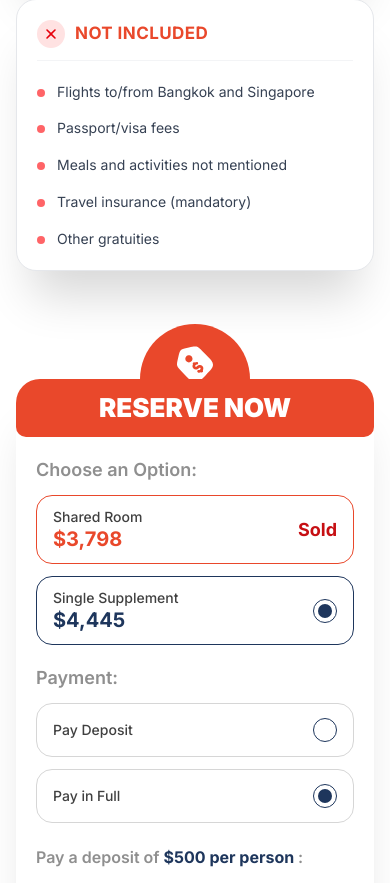
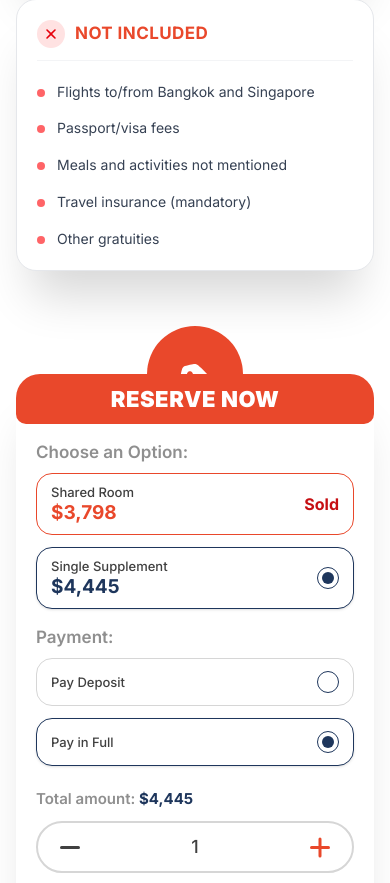
Before and after one commit to A123hannan/Wandering-Earl-tours-Website, a Next.js app: page /tours/1/whatsIncluded in a window 390 px wide. Shown: the part 1091-1974 px from the top of the page. Built offline with nearby package versions, Linux system fonts and the light colour scheme.

Commit message:
Fix single line reserve now heading, prevent horizontal scroll, and optimize responsive layout

```diff
--- a/src/app/tours/[id]/layout.tsx
+++ b/src/app/tours/[id]/layout.tsx
@@ -24,7 +24,7 @@ export default async function Layout({
                 imgSrc={"/images/toursDetailed/heroImage.png"}
                 title={tour?.heading || "SE Asia Culinary Journey (2024)"}
             />
-            <main className="relative -mt-[50px] sm:-mt-[70px] md:-mt-[90px] lg:-mt-[110px] 2xl:-mt-[130px] z-40 max-w-[1760px] mx-auto px-4 sm:px-6 md:px-8 xl:px-12 2xl:px-16 flex flex-col 2xl:flex-row items-center 2xl:items-start justify-between gap-12 sm:gap-16 2xl:gap-[129px] mb-[60px] sm:mb-[80px] lg:mb-[100px]">
+            <main className="relative -mt-[50px] sm:-mt-[70px] md:-mt-[90px] lg:-mt-[110px] 2xl:-mt-[130px] z-40 max-w-[1760px] mx-auto px-4 sm:px-6 md:px-8 xl:px-12 2xl:px-8 3xl:px-16 flex flex-col 2xl:flex-row items-center 2xl:items-start justify-between gap-12 sm:gap-16 2xl:gap-[50px] 3xl:gap-[129px] mb-[60px] sm:mb-[80px] lg:mb-[100px]">
                 <div className="flex flex-col gap-[24px] sm:gap-[32px] md:gap-[40px] flex-1 min-w-0 w-full max-w-[1038px] mx-auto 2xl:mx-0">
                     <ToursDetailedNavbar />
                     <div className="w-full min-w-0 max-w-[1038px]">
--- a/src/components/Tours/ToursHeroComponent/toursHeroComponent.tsx
+++ b/src/components/Tours/ToursHeroComponent/toursHeroComponent.tsx
@@ -8,12 +8,8 @@ export default function TourHero({ title, imgSrc }: props) {
   const src = imgSrc ? imgSrc : "/images/Tours/BgImage.png"
   const titleContent = title ? title : "Tours"
   return (
-    <div className="relative w-full overflow-x-hidden">
-      {/* Image block — always full-bleed object-cover, like the homepage hero.
-          Aspect ratio cascades from a tall mobile crop to a wide banner crop;
-          lg/xl (and therefore 2xl+, which inherits xl) are UNCHANGED from
-          before — this is the ratio that already looked right. */}
-      <div className="relative w-screen min-h-[360px] overflow-hidden aspect-[4/3] sm:aspect-[3/2] md:aspect-[16/9] lg:aspect-[1921/60] xl:aspect-[1921/460] flex items-center justify-center">
+    <div className="relative w-full overflow-hidden">
+      <div className="relative w-full min-h-[360px] overflow-hidden aspect-[4/3] sm:aspect-[3/2] md:aspect-[16/9] lg:aspect-[1921/460] xl:aspect-[1921/460] flex items-center justify-center">
         <Image
           src={src}
           alt="Tours Background"
--- a/src/components/ToursDetailed/ReservanceCard/reservanceCard.tsx
+++ b/src/components/ToursDetailed/ReservanceCard/reservanceCard.tsx
@@ -4,20 +4,20 @@ import React, { useState } from "react";
 import { DollarIcon } from "@/assets/icons";
 
 export default function ReservanceCard() {
-    const [selectedOption, setSelectedOption] = useState<boolean>(true);
+    const [selectedOption, setSelectedOption] = useState<string>("single_supplement");
     const [selectedPayment, setSelectedPayment] = useState<string>("full");
     const [count, setCount] = useState<number>(1);
 
-    const handleSelectedOption = () => {
-        setSelectedOption((prev) => !prev);
+    const handleSelectedOption = (option: string) => {
+        setSelectedOption(option);
     };
 
     const handleSelectedDeposit = () => {
-        setSelectedPayment("Deposit");
+        setSelectedPayment("deposit");
     };
 
     const handleSelectedFull = () => {
-        setSelectedPayment("Full");
+        setSelectedPayment("full");
     };
 
     const handleIncrement = () => {
@@ -29,140 +29,165 @@ export default function ReservanceCard() {
     };
 
     return (
-        <div className="relative mt-[60px] rounded-[24px] mx-auto w-full max-w-[593px] bg-white shadow-[0px_40px_48px_-16px_rgba(0,0,0,0.16)]">
+        <div className="relative mt-[55px] sm:mt-[65px] 2xl:mt-[60px] rounded-[24px] mx-auto w-full max-w-[593px] bg-white shadow-[0px_40px_48px_-16px_rgba(0,0,0,0.16)] transition-all duration-300">
             {/* Top Dollar Arch & Red Header */}
             <div className="relative flex flex-col items-center justify-center">
-                <div className="absolute -top-[55px] sm:-top-[60px] z-0 h-[110px] w-[110px] sm:h-[120px] sm:w-[120px] rounded-full bg-accent flex justify-center pt-[14px] sm:pt-[16px]">
-                    <div className="text-white scale-90 sm:scale-100">
+                {/* Protruding Semicircle Dome */}
+                <div className="absolute -top-[48px] sm:-top-[58px] z-0 h-[96px] w-[96px] sm:h-[116px] sm:w-[116px] rounded-full bg-accent flex justify-center pt-2.5 sm:pt-3.5">
+                    <div className="text-white scale-75 sm:scale-85 origin-center flex items-center justify-center">
                         <DollarIcon />
                     </div>
                 </div>
-                <p className="relative z-10 w-full text-center px-4 py-4 sm:py-[24px] rounded-tr-[24px] rounded-tl-[24px] rounded-br-[10px] rounded-bl-[10px] bg-accent text-[26px] sm:text-[32px] md:text-[36px] font-[900] leading-[100%] uppercase text-white">
+
+                {/* Main Red Banner */}
+                <p className="relative z-10 w-full text-center px-4 py-3.5 sm:py-4 2xl:py-[22px] rounded-tr-[24px] rounded-tl-[24px] rounded-br-[10px] rounded-bl-[10px] bg-accent text-[22px] sm:text-[28px] md:text-[32px] 2xl:text-[36px] font-[900] leading-none uppercase text-white whitespace-nowrap tracking-wide">
                     Reserve Now
                 </p>
             </div>
 
-            <div className="px-5 py-6 sm:px-[30px] sm:py-[40px] relative w-full flex flex-col gap-[24px] sm:gap-[30px]">
+            {/* Card Content Body */}
+            <div className="p-5 sm:p-7 md:p-8 2xl:px-[30px] 2xl:py-[40px] relative w-full flex flex-col gap-5 sm:gap-6 2xl:gap-[30px]">
                 {/* Options Block */}
-                <div className="flex flex-col items-start gap-[16px] sm:gap-[20px] w-full">
-                    <p className="font-[600] text-[18px] sm:text-[20px] leading-[100%] text-grey">
+                <div className="flex flex-col items-start gap-3 sm:gap-4 2xl:gap-[20px] w-full">
+                    <p className="font-[600] text-[17px] sm:text-[19px] 2xl:text-[20px] leading-none text-grey">
                         Choose an Option:
                     </p>
 
-                    <div className="flex flex-col sm:flex-row items-center gap-3 sm:gap-[20px] w-full">
-                        {/* Option 1 - Sold */}
-                        <div className="flex w-full flex-row items-center justify-between px-[16px] sm:px-[20px] py-[14px] sm:py-[16px] rounded-[16px] border-[1px] border-accent bg-white">
-                            <div className="flex flex-col gap-[5px]">
-                                <p className="font-[500] text-[14px] sm:text-[16px] leading-[100%] text-mid">
+                    <div className="grid grid-cols-1 sm:grid-cols-2 gap-3 sm:gap-4 2xl:gap-[20px] w-full">
+                        {/* Option 1 - Shared Room (Sold) */}
+                        <div className="flex w-full flex-row items-center justify-between px-3.5 sm:px-4 2xl:px-[20px] py-3 sm:py-3.5 2xl:py-[16px] rounded-[16px] border-[1px] border-accent bg-white">
+                            <div className="flex flex-col gap-1">
+                                <p className="font-[500] text-[13px] sm:text-[15px] 2xl:text-[16px] leading-none text-mid">
                                     Shared Room
                                 </p>
-                                <p className="font-[700] text-[20px] sm:text-[24px] leading-[100%] text-accent">
+                                <p className="font-[700] text-[19px] sm:text-[22px] 2xl:text-[24px] leading-none text-accent">
                                     $3,798
                                 </p>
                             </div>
-                            <div className="font-[700] text-[18px] sm:text-[20px] leading-[100%] text-[#C60F13]">
+                            <div className="font-[700] text-[16px] sm:text-[18px] 2xl:text-[20px] leading-none text-[#C60F13] shrink-0">
                                 Sold
                             </div>
                         </div>
 
-                        {/* Option 2 - Single Supplement / Selectable */}
+                        {/* Option 2 - Single Supplement (Selectable) */}
                         <div
-                            onClick={handleSelectedOption}
-                            className="flex w-full flex-row items-center justify-between px-[16px] sm:px-[20px] py-[14px] sm:py-[16px] rounded-[16px] border-[1px] border-primary bg-white cursor-pointer"
+                            onClick={() => handleSelectedOption("single_supplement")}
+                            className={`flex w-full flex-row items-center justify-between px-3.5 sm:px-4 2xl:px-[20px] py-3 sm:py-3.5 2xl:py-[16px] rounded-[16px] border-[1px] bg-white cursor-pointer transition-all ${
+                                selectedOption === "single_supplement"
+                                    ? "border-primary shadow-sm"
+                                    : "border-gray-300 hover:border-primary/50"
+                            }`}
                         >
-                            <div className="flex flex-col gap-[5px]">
-                                <p className="font-[500] text-[14px] sm:text-[16px] leading-[100%] text-mid">
+                            <div className="flex flex-col gap-1">
+                                <p className="font-[500] text-[13px] sm:text-[15px] 2xl:text-[16px] leading-none text-mid">
                                     Single Supplement
                                 </p>
-                                <p className="font-[700] text-[20px] sm:text-[24px] leading-[100%] text-primary">
+                                <p className="font-[700] text-[19px] sm:text-[22px] 2xl:text-[24px] leading-none text-primary">
                                     $4,445
                                 </p>
                             </div>
-                            <div className="flex items-center justify-center h-[24px] w-[24px] border border-primary rounded-full shrink-0">
-                                {selectedOption ? (
-                                    <div className="h-[14px] w-[14px] bg-primary rounded-full"></div>
-                                ) : null}
+                            <div className="flex items-center justify-center h-[22px] w-[22px] sm:h-[24px] sm:w-[24px] border border-primary rounded-full shrink-0">
+                                {selectedOption === "single_supplement" && (
+                                    <div className="h-[12px] w-[12px] sm:h-[14px] sm:w-[14px] bg-primary rounded-full"></div>
+                                )}
                             </div>
                         </div>
                     </div>
                 </div>
 
                 {/* Payment Block */}
-                <div className="flex flex-col items-start gap-[16px] sm:gap-[20px] w-full">
-                    <p className="font-[600] text-[18px] sm:text-[20px] leading-[100%] text-grey">
+                <div className="flex flex-col items-start gap-3 sm:gap-4 2xl:gap-[20px] w-full">
+                    <p className="font-[600] text-[17px] sm:text-[19px] 2xl:text-[20px] leading-none text-grey">
                         Payment:
                     </p>
 
-                    <div className="flex flex-col sm:flex-row items-center gap-3 sm:gap-[20px] w-full">
-                        {/* Payment Deposit */}
+                    <div className="grid grid-cols-1 sm:grid-cols-2 gap-3 sm:gap-4 2xl:gap-[20px] w-full">
+                        {/* Deposit */}
                         <div
                             onClick={handleSelectedDeposit}
-                            className="flex w-full flex-row items-center justify-between px-[16px] sm:px-[20px] py-[14px] sm:py-[16px] rounded-[16px] border-[1px] border-border bg-white cursor-pointer"
+                            className={`flex w-full flex-row items-center justify-between px-3.5 sm:px-4 2xl:px-[20px] py-3 sm:py-3.5 2xl:py-[16px] rounded-[16px] border-[1px] bg-white cursor-pointer transition-all ${
+                                selectedPayment === "deposit"
+                                    ? "border-primary shadow-sm"
+                                    : "border-border hover:border-primary/50"
+                            }`}
                         >
-                            <p className="font-[500] text-[14px] sm:text-[15px] leading-[100%] text-mid">
+                            <p className="font-[500] text-[13px] sm:text-[14px] 2xl:text-[15px] leading-none text-mid">
                                 Pay Deposit
                             </p>
-                            <div className="flex items-center justify-center h-[24px] w-[24px] border border-primary rounded-full shrink-0">
-                                {selectedPayment === "Deposit" ? (
-                                    <div className="h-[14px] w-[14px] bg-primary rounded-full"></div>
-                                ) : null}
+                            <div className="flex items-center justify-center h-[22px] w-[22px] sm:h-[24px] sm:w-[24px] border border-primary rounded-full shrink-0">
+                                {selectedPayment === "deposit" && (
+                                    <div className="h-[12px] w-[12px] sm:h-[14px] sm:w-[14px] bg-primary rounded-full"></div>
+                                )}
                             </div>
                         </div>
 
-                        {/* Payment Full */}
+                        {/* Pay in Full */}
                         <div
                             onClick={handleSelectedFull}
-                            className="flex w-full flex-row items-center justify-between px-[16px] sm:px-[20px] py-[14px] sm:py-[16px] rounded-[16px] border-[1px] border-border bg-white cursor-pointer"
+                            className={`flex w-full flex-row items-center justify-between px-3.5 sm:px-4 2xl:px-[20px] py-3 sm:py-3.5 2xl:py-[16px] rounded-[16px] border-[1px] bg-white cursor-pointer transition-all ${
+                                selectedPayment === "full"
+                                    ? "border-primary shadow-sm"
+                                    : "border-border hover:border-primary/50"
+                            }`}
                         >
-                            <p className="font-[500] text-[14px] sm:text-[15px] leading-[100%] text-mid">
+                            <p className="font-[500] text-[13px] sm:text-[14px] 2xl:text-[15px] leading-none text-mid">
                                 Pay in Full
                             </p>
-                            <div className="flex items-center justify-center h-[24px] w-[24px] border border-primary rounded-full shrink-0">
-                                {selectedPayment === "Full" || selectedPayment === "full" ? (
-                                    <div className="h-[14px] w-[14px] bg-primary rounded-full"></div>
-                                ) : null}
+                            <div className="flex items-center justify-center h-[22px] w-[22px] sm:h-[24px] sm:w-[24px] border border-primary rounded-full shrink-0">
+                                {selectedPayment === "full" && (
+                                    <div className="h-[12px] w-[12px] sm:h-[14px] sm:w-[14px] bg-primary rounded-full"></div>
+                                )}
                             </div>
                         </div>
                     </div>
                 </div>
 
-                {/* No of Person Selection */}
-                <div className="flex flex-col items-start gap-[16px] sm:gap-[20px] w-full">
-                    <p className="font-[600] text-[16px] sm:text-[20px] leading-[130%] sm:leading-[100%] text-grey">
-                        Pay a deposit of <span className="text-primary font-bold">$500 per person </span>:
+                {/* Counter & Checkout */}
+                <div className="flex flex-col items-start gap-3 sm:gap-4 2xl:gap-[20px] w-full pt-1">
+                    <p className="font-[600] text-[15px] sm:text-[18px] 2xl:text-[20px] leading-tight text-grey">
+                        {selectedPayment === "deposit" ? (
+                            <>
+                                Pay a deposit of <span className="text-primary font-bold">$500 per person</span>:
+                            </>
+                        ) : (
+                            <>
+                                Total amount: <span className="text-primary font-bold">${(4445 * count).toLocaleString()}</span>
+                            </>
+                        )}
                     </p>
 
-                    <div className="flex flex-col sm:flex-row items-center gap-4 sm:gap-6 w-full">
+                    <div className="flex flex-col sm:flex-row items-stretch sm:items-center gap-3 sm:gap-4 2xl:gap-6 w-full">
                         {/* Counter Selection */}
-                        <div className="flex flex-row justify-between items-center w-full p-[14px] sm:p-[20px] rounded-[30px] border-[2px] border-border bg-white">
+                        <div className="flex flex-row justify-between items-center px-5 py-3 sm:py-3.5 2xl:p-[20px] rounded-[30px] border-[2px] border-border bg-white flex-1">
                             <button
                                 type="button"
-                                aria-label="Decrease"
-                                className="flex items-center justify-center h-[24px] w-[24px] cursor-pointer"
+                                aria-label="Decrease quantity"
+                                className="flex items-center justify-center h-[24px] w-[24px] cursor-pointer text-mid hover:text-gray-900"
                                 onClick={handleDecrement}
                             >
-                                <span className="h-[3px] w-[22px] origin-center rounded-full bg-mid transition-all duration-300" />
+                                <span className="h-[3px] w-[20px] sm:w-[24px] origin-center rounded-full bg-mid transition-all duration-300" />
                             </button>
-                            <span className="text-center font-[500] text-[18px] sm:text-[20px] leading-[100%] text-mid">
+                            <span className="text-center font-[500] text-[18px] sm:text-[20px] leading-none text-mid min-w-[30px]">
                                 {count}
                             </span>
                             <button
                                 type="button"
-                                aria-label="Increase"
+                                aria-label="Increase quantity"
                                 className="flex h-[24px] w-[24px] items-center justify-center cursor-pointer relative"
                                 onClick={handleIncrement}
                             >
-                                <span className="absolute h-[3px] w-[22px] origin-center rounded-full bg-accent transition-all duration-300" />
-                                <span className="absolute h-[3px] w-[22px] origin-center rotate-90 rounded-full bg-accent transition-all duration-300" />
+                                <span className="absolute h-[3px] w-[20px] sm:w-[24px] origin-center rounded-full bg-accent transition-all duration-300" />
+                                <span className="absolute h-[3px] w-[20px] sm:w-[24px] origin-center rotate-90 rounded-full bg-accent transition-all duration-300" />
                             </button>
                         </div>
 
                         {/* Checkout Button */}
-                        <div className="w-full p-[14px] sm:p-[20px] rounded-[30px] border-[2px] border-primary bg-primary cursor-pointer hover:scale-[1.03] transition-transform duration-300 text-center">
-                            <p className="font-[600] text-white text-[16px] leading-[100%] flex items-center justify-center">
-                                Checkout
-                            </p>
-                        </div>
+                        <button
+                            type="button"
+                            className="flex-1 py-3.5 sm:py-4 2xl:p-[20px] rounded-[30px] bg-primary hover:bg-[#162844] active:scale-[0.98] text-white font-[600] text-[16px] leading-none shadow-md transition-all duration-200 text-center flex items-center justify-center cursor-pointer"
+                        >
+                            Checkout
+                        </button>
                     </div>
                 </div>
             </div>
```
